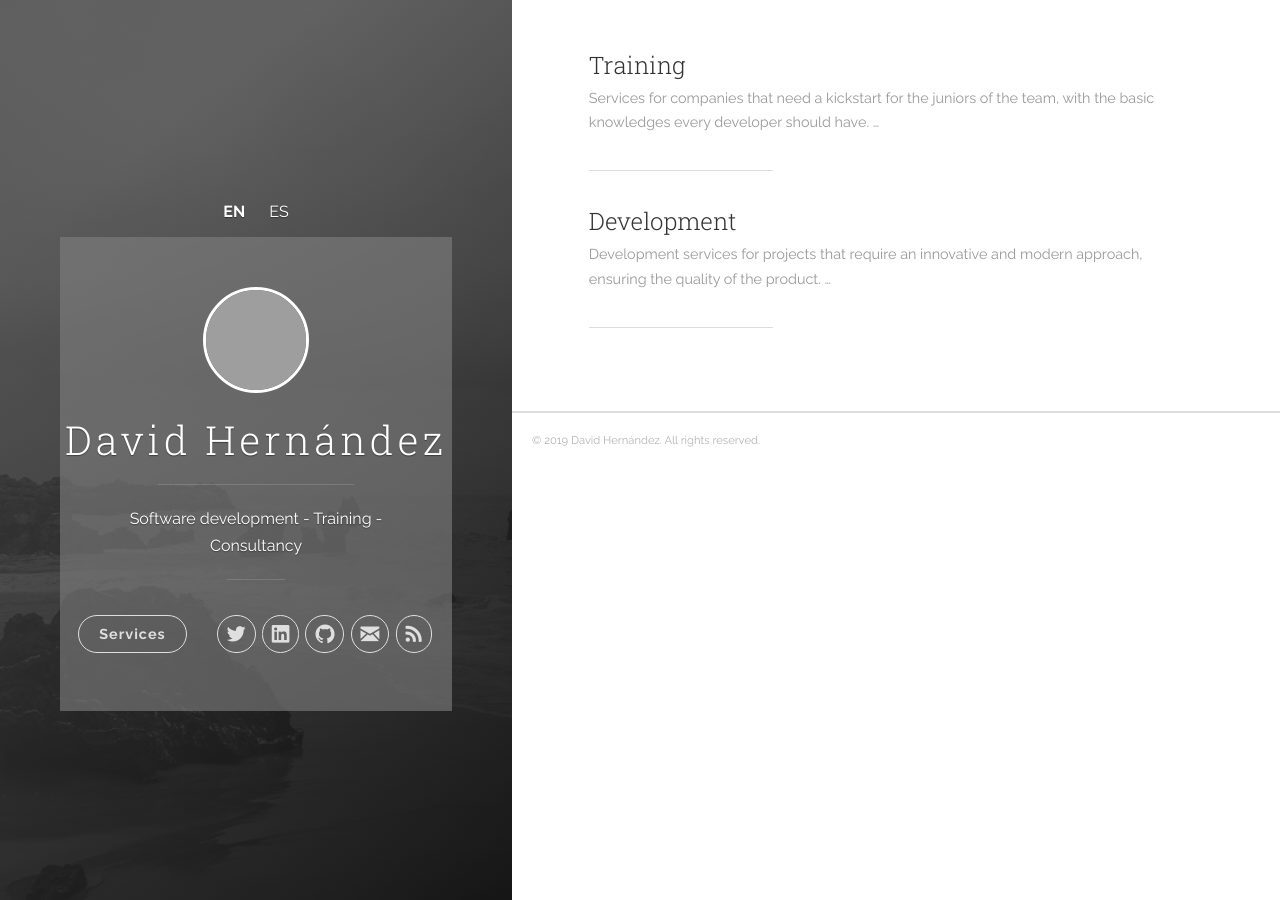
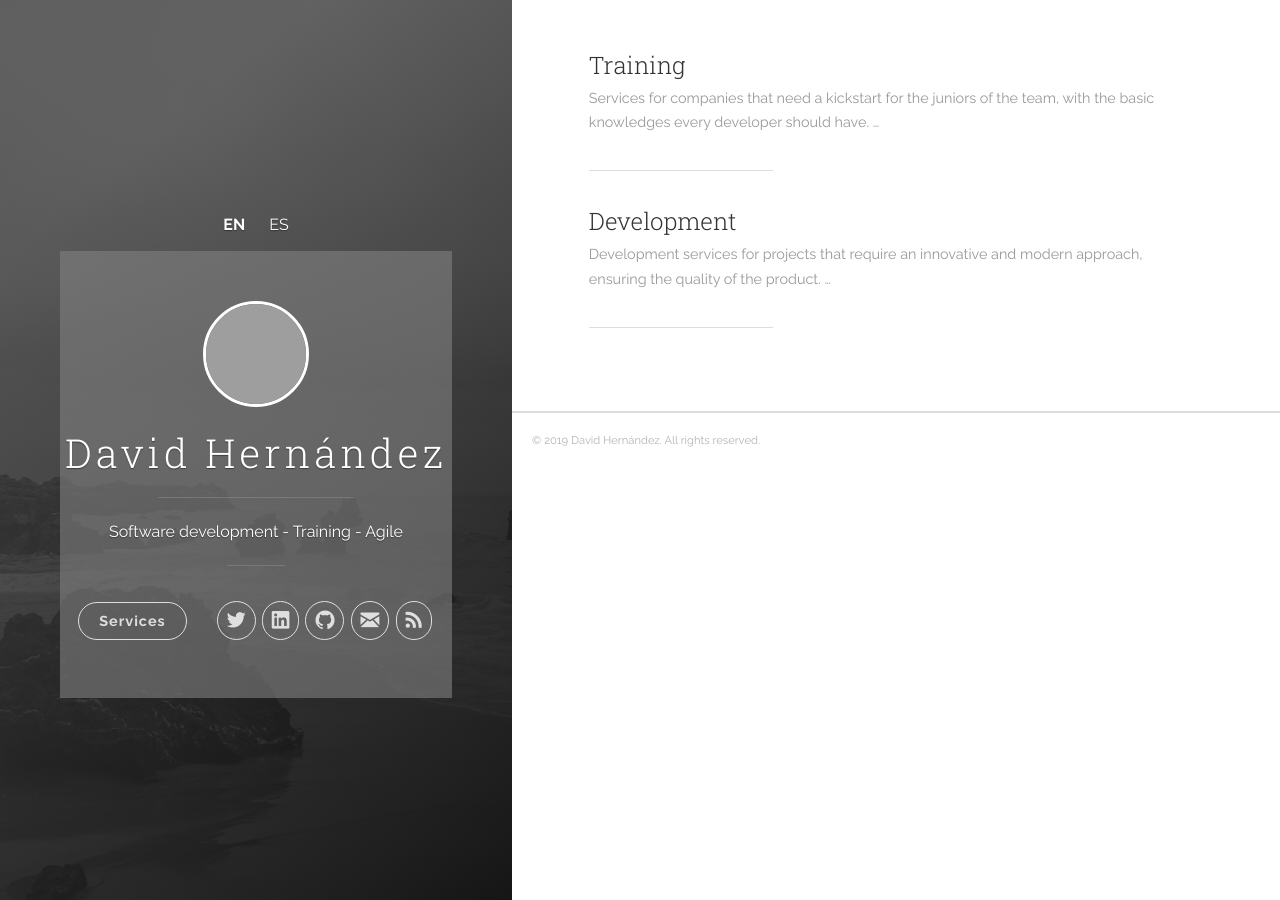
Before and after one commit to DavidHernandez/web-personal, a Jekyll site: the page built from index.html, in a window 1280 px wide. Built offline with Jekyll 4.4.1, drawn with Linux system fonts in a browser that asks for light colours; grey boxes are pictures that could not be loaded.

Commit message:
Changes profile image size. Changes `consultancy` with `agile`.

```diff
--- a/_config.yml
+++ b/_config.yml
@@ -1,6 +1,5 @@
 # Site settings
 title: David Hernández
-description: 'Software development - Training - Consultancy'
 url: 'http://davidhernandez.info/'
 baseurl: ''
 # google_analytics: 'UA-XXXXXX-X'
@@ -22,11 +21,11 @@ defaults:
 
 t:
   en:
-    description: 'Software development - Training - Consultancy'
+    description: 'Software development - Training - Agile'
     services: 'Services'
     back: '<- Go back'
   es:
-    description: 'Desarrollo de software - Training - Consultoría'
+    description: 'Desarrollo de software - Formación - Agile'
     services: 'Servicios'
     back: '<- Volver atrás'
 
```
Also changed, not shown: 2 other files.
